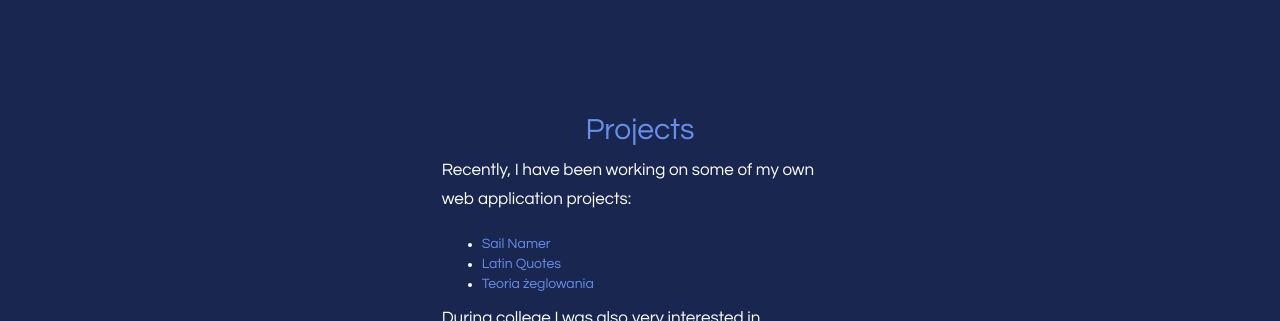
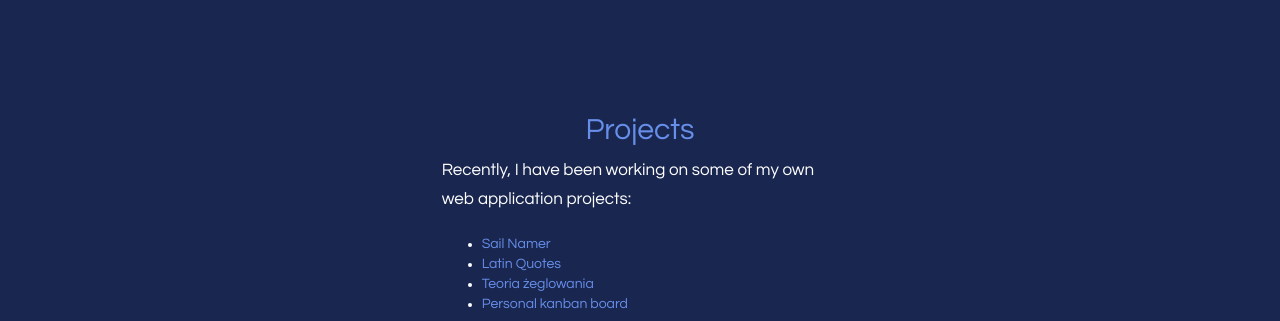
Before and after one commit to FalixRe/UrbanPortfolio, a plain HTML site: page index.html in a window 1280 px wide. Shown: the part 4223-4544 px from the top of the page. Drawn offline with Linux system fonts and the light colour scheme; files whose address does not match are found by name.

Commit message:
15: Added link to a project

```diff
--- a/index.html
+++ b/index.html
@@ -271,6 +271,7 @@
                     <li><a href="https://falixre.github.io/SailNamerDeprecated/index.html">Sail Namer</a></li>
                     <li><a href="https://roman-day.vercel.app/">Latin Quotes</a></li>
                     <li><a href="https://sailing-theory.vercel.app/">Teoria żeglowania</a></li>
+                    <li><a href="https://personalboard.vercel.app/">Personal kanban board</a></li>
                 </ul>
                 <p><span data-localizationName="electronicsChannel">During collage I was also very intrested in microcontrollers programming and some of my projects can be seen on this YouTube channel.</span><a href="https://www.youtube.com/@Miszaszek"><i class="ion-social-youtube"></i></a></p>
 
```
